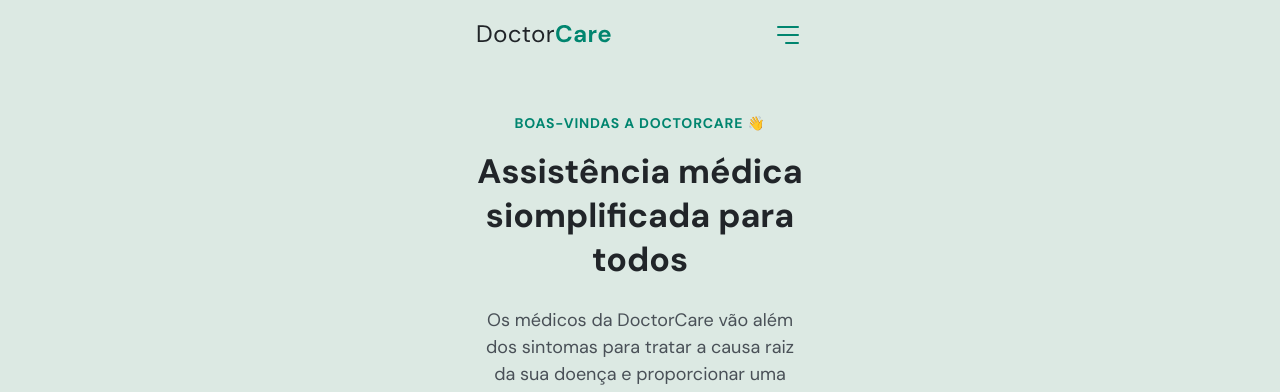
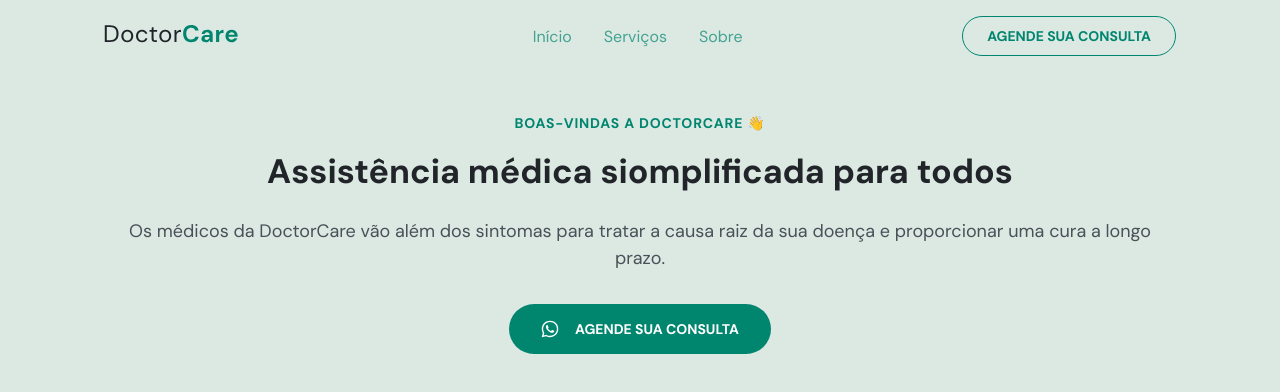
Before and after one commit to diogenesOliver/NLWReturn, a plain HTML site: page index.html in a window 1280 px wide. Shown: the top 392 px of the page. Drawn offline with nearby package versions, Linux system fonts and the light colour scheme.

Commit message:
Commit version - 2.1

```diff
--- a/style.css
+++ b/style.css
@@ -40,7 +40,7 @@
 }
 
 .wrapper {
-    width: 37.5rem;
+    width: min(50rem, 100%);
 
     margin-inline: auto;
     padding-inline: 2.4rem;
@@ -169,7 +169,7 @@
 }
 
 #home .stats {
-    width: 32.7rem;
+    width: 100%;
 
     padding-top: 4rem;
     padding-bottom: 4rem;
@@ -241,6 +241,10 @@
     cursor: pointer;
 }
 
+nav .menu, nav .close-menu{
+    position: fixed;
+}
+
 /* MENU-EXPANDED */
 
 .menu,
@@ -269,7 +273,6 @@
 }
 
 body.menu-expanded .menu {
-    position: fixed;
     top: 0;
     left: 0;
     background-color: var(--primary-color);
@@ -474,3 +477,87 @@
 
     transform: translateY(0%);
 }
+
+@media (min-width: 1024px){
+
+    /* Geral */
+
+    .wrapper{
+        width: min(112rem, 100%);
+    }
+
+    /* Navigation */
+
+    /* Reset */
+
+    nav#navigation .wrapper *{
+        margin: 0;
+        padding: 0;
+        visibility: initial;
+        display: initial;
+        opacity: initial;
+        flex-direction: initial;
+        position: initial;
+        font-size: initial;
+        transform: initial;
+        color: initial;
+        background: initial;
+        font-weight: initial;
+    }
+
+    nav#navigation .close-menu,
+    nav#navigation .open-menu,
+    nav#navigation .social-links{
+        display: none;
+    }
+
+    nav#navigation .menu{
+        display: flex;
+        align-items: center;
+        justify-content: space-between;
+
+        width: 60%;
+    }
+
+    nav#navigation .menu ul:nth-child(1){
+        display: flex;
+        gap: 3.2rem;
+    }
+
+    nav#navigation .menu ul li a{
+        color: var(--primary-color);
+        opacity: .7;
+    }
+
+    nav#navigation .menu a.button{
+        display: flex;
+        justify-content: center;
+        align-items: center;
+        padding: 1rem 2.4rem;
+
+        border: 1px solid var(--primary-color);
+        border-radius: 4rem;
+
+        color: var(--primary-color);
+
+        font-weight: 700;
+        font-size: 1.4rem;
+        line-height: 1.8rem;
+    }
+
+    nav#navigation.scroll .menu ul li a{
+        color: var(--brand--light);
+        opacity: .6;
+
+    }
+
+    nav#navigation.scroll .menu a.button{
+        border-color: white;
+        color: white;
+    }
+
+    nav#navigation .menu li a:hover{
+        opacity: 1;
+        font-weight: 700;
+    }
+}
```
